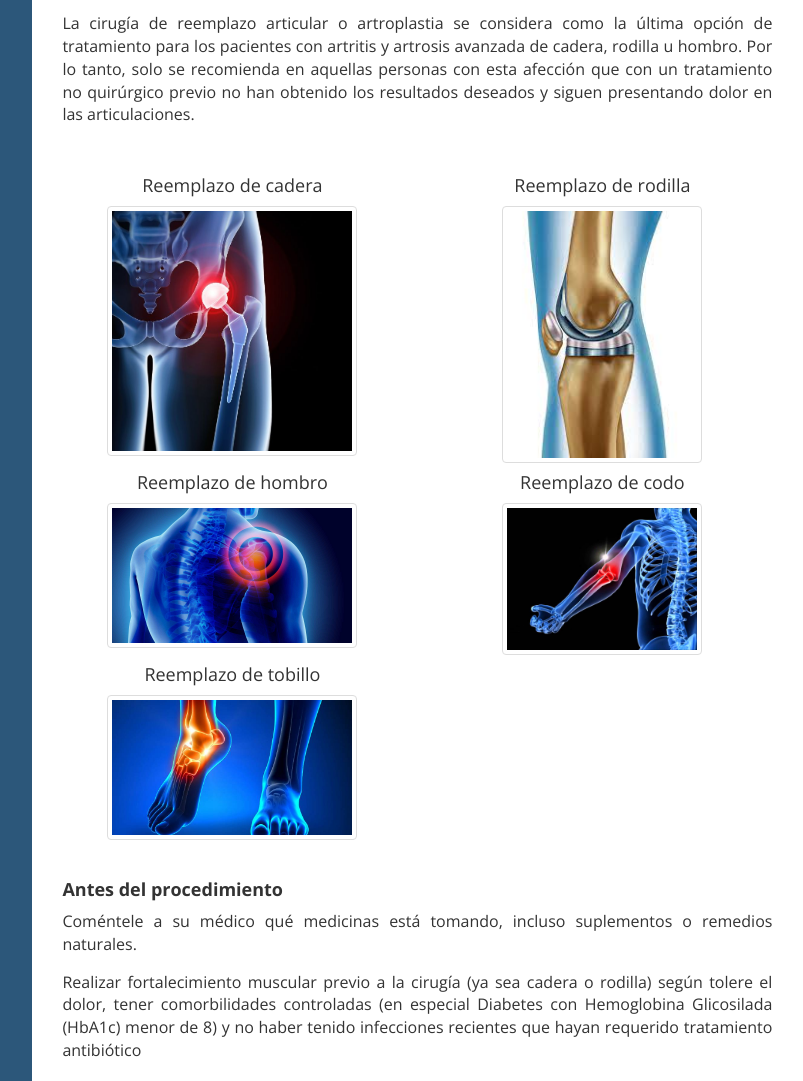
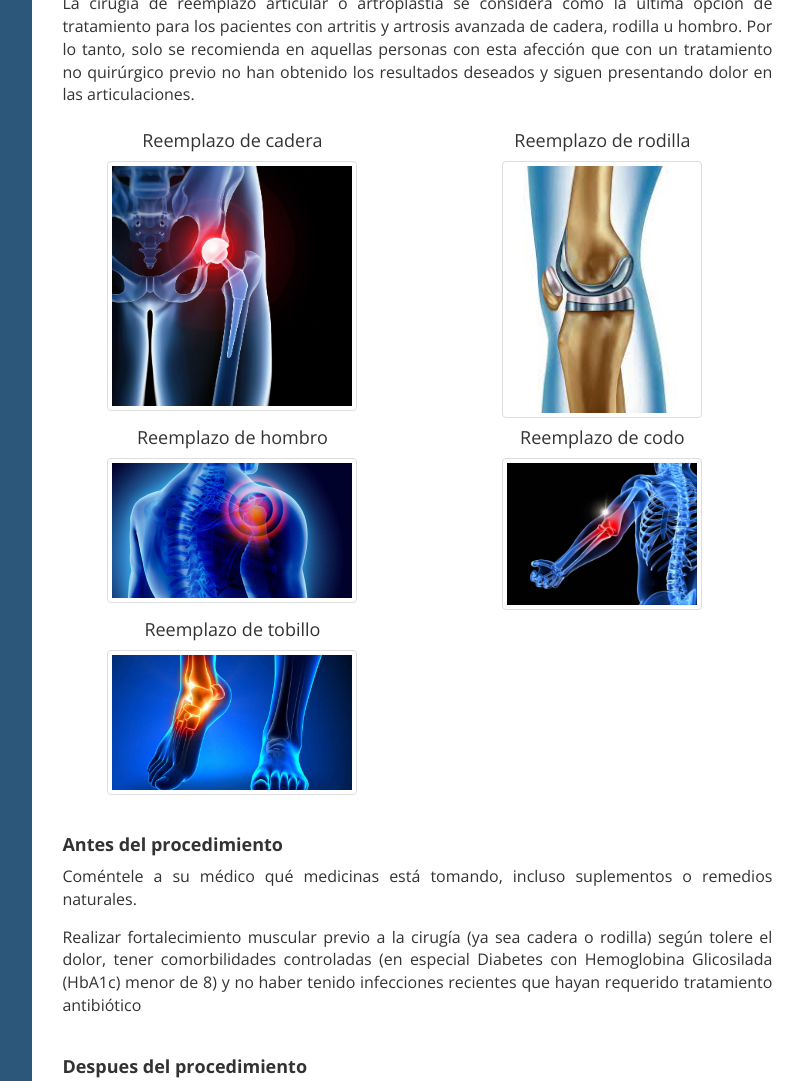
Before and after one commit to jaap627/ostrauma-valle, a plain HTML site: page pages/servicios.html in a window 1280 px wide. Shown: the part 911-1992 px from the top of the page, without its empty margins (454-1257 px from the left). Drawn offline with nearby package versions, Linux system fonts and the light colour scheme.

Commit message:
Update servicios.html

```diff
--- a/pages/servicios.html
+++ b/pages/servicios.html
@@ -48,13 +48,13 @@
 				</ul>
 
 				<hr>
-				<article>
+				<article class="margin-top-0">
 					<h2>Reemplazos Articulares:</h2>
 					<p>
 						<img src="../img/reemplazos.jpeg" alt="rtc" class="img-thumbnail" width="400">
 					</p>
 					<p>La cirugía de reemplazo articular o artroplastia se considera como la última opción de tratamiento para los pacientes con artritis y artrosis avanzada de cadera, rodilla u hombro. Por lo tanto, solo se recomienda en aquellas personas con esta afección que con un tratamiento no quirúrgico previo no han obtenido los resultados deseados y siguen presentando dolor en las articulaciones.</p>
-					<article class="row">
+					<article class="row margin-top-0">
 						<article class="templatemo-item col-lg-6 col-md-6 col-sm-12 col-xs-12">
 							<div class="text-center">
 								<h4>Reemplazo de cadera</h4>
@@ -180,7 +180,7 @@
 					</ul>
 				</article>
 				<hr>
-				<article>
+				<article class="margin-top-0">
 					<h2>Cirugías de Fijación Externa:</h2>
 					<p>Lorem ipsum dolor sit, amet consectetur adipisicing elit. Consequuntur cumque illo corrupti atque sed, placeat iure optio numquam pariatur maiores praesentium quasi tempore natus debitis voluptatibus exercitationem nobis! Fugiat, dolores!.</p>
 					<ul>
```
